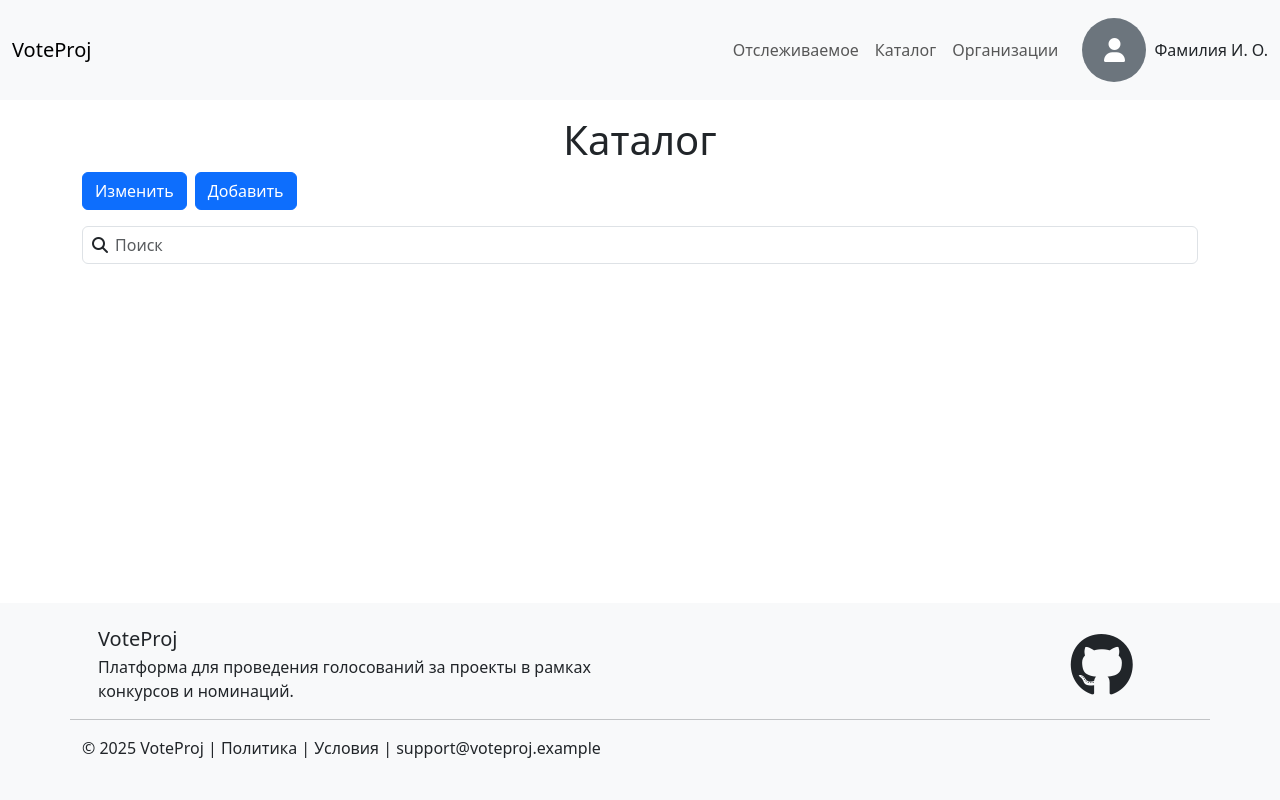
After one commit to Rudnev-Konstantin/VoteProj, a Flask app: page /catalog in a window 1280 px wide. The commit adds this page. Run offline with Flask 3, Linux system fonts and the light colour scheme; some libraries are stand-ins or nearby versions.

Commit message:
Написал основу страницы каталогов. Необходимо написать карточки

```diff
--- a/app/server.py
+++ b/app/server.py
@@ -1,4 +1,5 @@
 from flask import Flask, render_template, redirect
+from datetime import datetime
 
 app = Flask(__name__)
 
@@ -10,8 +11,18 @@ def home():
 
 @app.route("/login")
 def login():
+    return "<h1>Страница входа</h1><p>В разработке</p>"
+
+
+@app.route("/registration")
+def registration():
+    return "<h1>Страница регистрации</h1><p>В разработке</p>"
+
+
+@app.route("/catalog")
+def catalog():
     return render_template(
-        "login.html",
+        "catalog.html",
         title="Вход",
         nav={
             'authorized': True,
@@ -30,14 +41,19 @@ def login():
                     'name': 'Добавить',
                     'id': 'add'
                 }
+            ],
+            'contests': [
+                {
+                    'picture': None,
+                    'name': 'Название',
+                    'status': 0,
+                    'location': 'г. Владикавказ, ул. Владикавказская 69Г',
+                    'datetime': datetime.now().strftime('%Y-%m-%d %H:%M'),
+                    'description': 'Описание'
+                }
             ]
         }
     )
-
-
-@app.route("/registration")
-def registration():
-    return render_template("registration.html", title="Регистрация", nav={'authorized': False})
 
 
 def main():
--- a/app/static/css/style.css
+++ b/app/static/css/style.css
@@ -88,3 +88,17 @@ footer .d-lg-none i {
 .buttons-panel {
     overflow-x: auto;
 }
+
+/* Для отображения иконки fontawesome в placeholder-е */
+.fa-input {
+    position: relative;
+}
+.fa-input .fa {
+    position: absolute;
+    left: 10px;
+    top: 50%;
+    transform: translateY(-50%);
+}
+.fa-input input {
+    padding-left: 2em;
+}
--- a/app/templates/base.html
+++ b/app/templates/base.html
@@ -151,28 +151,31 @@
 
     <footer class="bg-body-tertiary py-4">
         <div class="container">
-            <div class="row justify-content-between px-3">
+            <div class="row justify-content-between px-3 mb-3">
                 <div class="col-lg-6 d-none d-lg-block">
                     <h5 class="mb-1">VoteProj</h5>
                     <p class="mb-0">Платформа для проведения голосований за проекты в рамках конкурсов и номинаций.</p>
                 </div>
                 <div class="col-lg-2 d-none d-lg-flex justify-content-center align-items-center">
-                    <a href="#"><i class="fab fa-github"></i></a>
+                    <a href="https://github.com/Rudnev-Konstantin/VoteProj"><i class="fab fa-github"></i></a>
                 </div>
 
                 <div class="col-12 d-lg-none">
                     <div class="d-flex justify-content-between align-items-baseline">
                         <h5 class="mb-0">VoteProj</h5>
-                        <a href="#"><i class="fab fa-github"></i></a>
+                        <a href="https://github.com/Rudnev-Konstantin/VoteProj"><i class="fab fa-github"></i></a>
                     </div>
                     <p class="mt-2 mb-0">Платформа для проведения голосований за проекты в рамках конкурсов и номинаций.</p>
                 </div>
             </div>
             <div class="row">
-                <div class="col-12">
-                    <hr>
-                    © 2025 VoteProj | <a href="#">Политика</a> | <a href="#">Условия</a> | <a href="mailto:support@voteproj.example">support@voteproj.example</a>
-                </div>
+                <hr>
+                <p>
+                    &copy; 2025 VoteProj &#124;
+                    <a href="#">Политика</a> &#124;
+                    <a href="#">Условия</a> &#124;
+                    <a href="mailto:support@voteproj.example">support@voteproj.example</a>
+                </p>
             </div>
         </div>
     </footer>
--- /dev/null
+++ b/app/templates/catalog.html
@@ -0,0 +1,15 @@
+{% extends "base.html" %}
+{% block content %}
+    <div class="mb-3">
+        <div class="fa-input">
+            <i class="fa fa-search"></i>
+            <input type="text" class="form-control" placeholder="Поиск">
+        </div>
+    </div>
+    {% for contest in contests %}
+        <!-- Desktop -->
+        <div class="d-none d-lg-flex">
+
+        </div>
+    {% endfor %}
+{% endblock %}
```
Also changed, not shown: app/templates/login.html (deleted, +0 -11 lines), app/templates/registration.html (deleted, +0 -42 lines).
